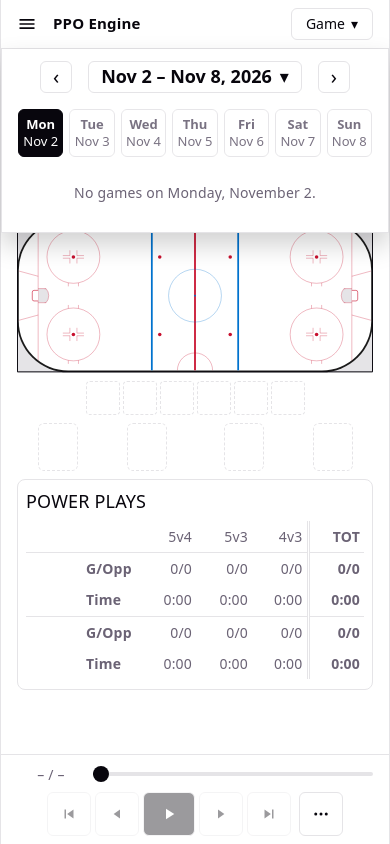
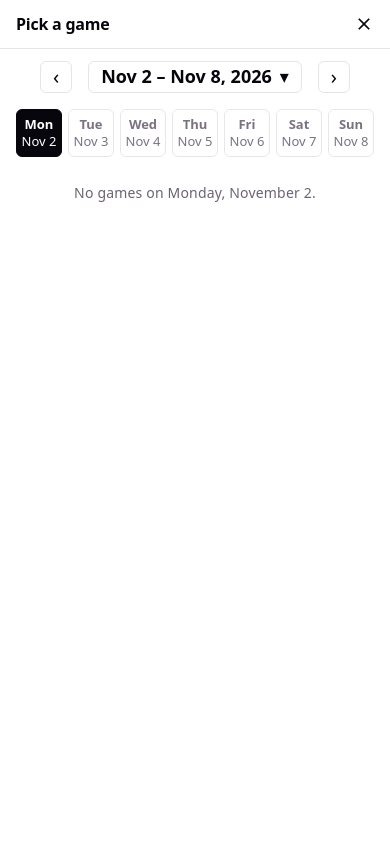
Before and after one commit to geosheehan/ppo-engine, a React (Vite) app: page / in a window 390 px wide. Built offline with nearby package versions, Linux system fonts and the light colour scheme.

Commit message:
Fixed an issue where mobile game pickers would detach from the nav bar while scrolling

```diff
--- a/src/components/GamePicker/GamePicker.css
+++ b/src/components/GamePicker/GamePicker.css
@@ -44,4 +44,52 @@
    @media (max-width: 768px) {
       padding: 12px 16px 20px;
    }
+
+   @media (max-width: 640px), (max-height: 500px) {
+      inset: 0;
+      width: 100%;
+      height: 100dvh;
+      max-height: none;
+      padding-top: 0;
+      border: none;
+      box-shadow: none;
+      overscroll-behavior: contain;
+   }
 }
+
+.game-picker__head {
+   display: none;
+
+   @media (max-width: 640px), (max-height: 500px) {
+      position: sticky;
+      top: 0;
+      z-index: 1;
+      display: flex;
+      align-items: center;
+      justify-content: space-between;
+      min-height: 48px;
+      margin: 0 -16px 12px;
+      padding: 0 4px 0 16px;
+      border-bottom: 1px solid var(--border);
+      background: var(--bg);
+   }
+}
+
+.game-picker__title {
+   margin: 0;
+   font-size: 16px;
+   font-weight: 600;
+}
+
+.game-picker__close {
+   display: grid;
+   place-items: center;
+   width: 44px;
+   height: 44px;
+   padding: 0;
+   border: none;
+   border-radius: 6px;
+   background: transparent;
+   color: var(--text-h);
+   cursor: pointer;
+}
--- a/src/components/GamePicker/GamePicker.tsx
+++ b/src/components/GamePicker/GamePicker.tsx
@@ -1,6 +1,7 @@
 import '@components/GamePicker/GamePicker.css';
 import { useEffect, useId, useRef, useState } from 'react';
 import GameWeek from '@components/GameWeek';
+import CloseIcon from '@components/icons/nav/CloseIcon';
 import type { GameSummary } from '@api/types';
 
 type GamePickerProps = {
@@ -54,6 +55,19 @@ function GamePicker({ selected, autoOpen, onPick }: GamePickerProps) {
                if (event.target === event.currentTarget) setOpen(event.newState === 'open');
             }}
          >
+            <div className="game-picker__head">
+               <h2 className="game-picker__title">Pick a game</h2>
+               <button
+                  type="button"
+                  className="game-picker__close"
+                  aria-label="Close"
+                  title="Close"
+                  popoverTarget={popoverId}
+                  popoverTargetAction="hide"
+               >
+                  <CloseIcon size={20} />
+               </button>
+            </div>
             {open && (
                <GameWeek initialDate={selected?.date} selectedId={selected?.id} onPick={pick} />
             )}
```
